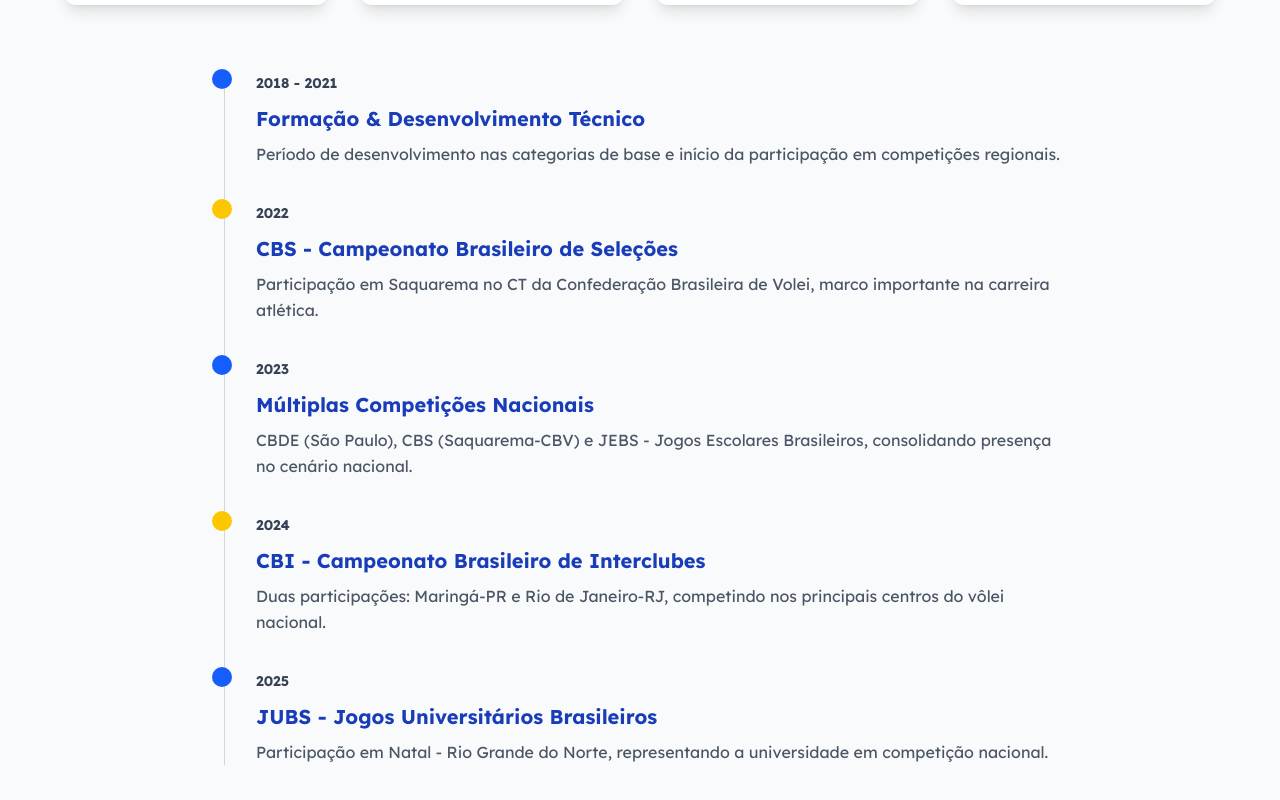
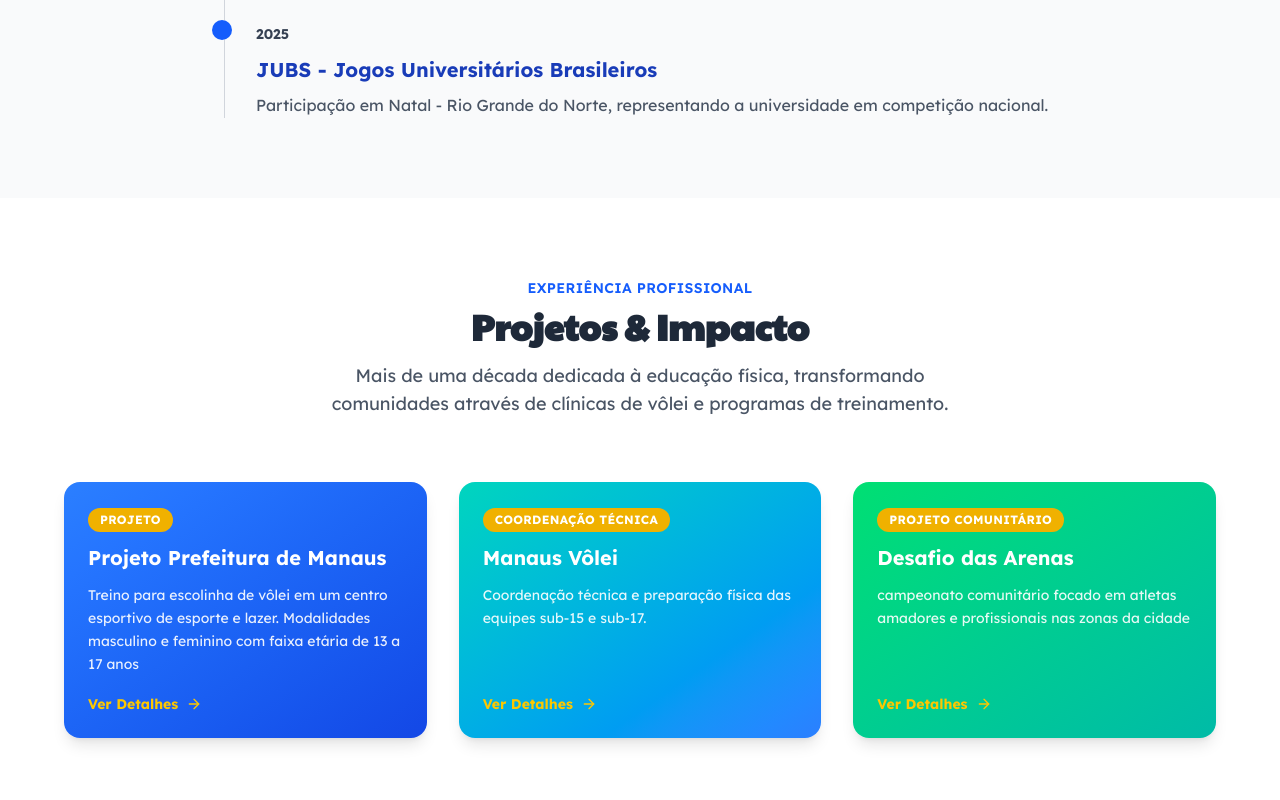
Before and after one commit to antonioalberto-dev/portifolio_grazi, a Next.js app: page / in a window 1280 px wide. Shown: the part 1962-2762 px from the top of the page. Built offline with nearby package versions, Linux system fonts and the light colour scheme.

Commit message:
feat: atualiza projetos e informações no portfólio, ajusta estilos e textos

```diff
--- a/src/app/page.tsx
+++ b/src/app/page.tsx
@@ -14,9 +14,9 @@
       <div id="inicio">
         <Hero />
       </div>
-      <div id="sobre">
+      {/* <div id="sobre">
         <About />
-      </div>
+      </div> */}
       <div id="conquistas">
         <Achievements />
       </div>
--- a/src/components/Footer.tsx
+++ b/src/components/Footer.tsx
@@ -38,8 +38,8 @@
           </div>
         </div>
 
-        <div className="border-t border-gray-800 mt-8 pt-8 text-center text-gray-400">
-          <p>&copy; 2024 Todos os direitos reservados. Criado com 💙</p>
+        <div className="border-t border-gray-800 mt-8 pt-8 text-center text-gray-400 font-lexend text-[10px]">
+          <p>&copy; 2026 Todos os direitos reservados. Desenvolvido por Antônio Barbosa</p>
         </div>
       </div>
     </footer>
--- a/src/components/Header.tsx
+++ b/src/components/Header.tsx
@@ -38,7 +38,7 @@
                 key={item.name}
                 href={item.href}
                 whileHover={{ scale: 1.05 }}
-                className="text-gray-700 hover:text-blue-600 transition-colors font-medium"
+                className="text-gray-700 hover:text-blue-600 transition-colors font-medium font-lexend"
               >
                 {item.name}
               </motion.a>
@@ -48,7 +48,7 @@
               whileTap={{ scale: 0.95 }}
               className="bg-blue-600 text-white px-6 py-2 rounded-full font-semibold hover:bg-blue-700 transition-colors"
             >
-              Agendar Aula
+              Fale comigo
             </motion.button>
           </div>
 
--- a/src/components/Projects.tsx
+++ b/src/components/Projects.tsx
@@ -1,52 +1,67 @@
-import { ArrowRight } from 'lucide-react';
+import { ArrowRight, Users, Award, Target, Calendar } from 'lucide-react';
 
 export default function Projects() {
   const projects = [
     {
-      title: "Projeto 1",
-      image: "bg-gradient-to-br from-green-400 to-blue-500",
-      description: "Descrição do projeto de impacto social..."
+      title: "Projeto Prefeitura de Manaus",
+      tag: "Projeto",
+      tagColor: "bg-yellow-500",
+      image: "bg-gradient-to-br from-blue-500 to-blue-700",
+      description: "Treino para escolinha de vôlei em um centro esportivo de esporte e lazer. Modalidades masculino e feminino com faixa etária de 13 a 17 anos"
     },
     {
-      title: "Projeto 2",
-      image: "bg-gradient-to-br from-purple-400 to-pink-500",
-      description: "Descrição do segundo projeto..."
+      title: "Manaus Vôlei",
+      tag: "Coordenação Técnica",
+      tagColor: "bg-yellow-500",
+      image: "bg-gradient-to-br from-teal-400 to-blue-500",
+      description: "Coordenação técnica e preparação física das equipes sub-15 e sub-17."
     },
     {
-      title: "Projeto 3",
-      image: "bg-gradient-to-br from-yellow-400 to-orange-500",
-      description: "Descrição do terceiro projeto..."
+      title: "Desafio das Arenas",
+      tag: "Projeto comunitário",
+      tagColor: "bg-yellow-500",
+      image: "bg-gradient-to-br from-green-400 to-teal-500",
+      description: "campeonato comunitário focado em atletas amadores e profissionais nas zonas da cidade"
     }
   ];
 
   return (
-    <section className="py-20 bg-gray-50">
+    <section className="py-20 bg-white">
       <div className="container mx-auto px-4">
         <div className="text-center mb-16">
-          <h2 className="text-sm font-semibold text-blue-600 uppercase tracking-wide mb-2">
-            Experiências & Impacto
+          <h2 className="text-sm font-semibold text-blue-600 uppercase tracking-wide mb-2 font-lexend">
+            EXPERIÊNCIA PROFISSIONAL
           </h2>
-          <h3 className="text-4xl font-bold text-gray-800">Projetos & Impacto</h3>
-          <p className="text-lg text-gray-600 mt-4 max-w-2xl mx-auto">
-            Mais de uma década dedicado à educação física, transformando comunidades através do esporte e dos hábitos de vida saudáveis.
+          <h3 className="text-4xl font-bold text-gray-800 font-paytone">Projetos & Impacto</h3>
+          <p className="text-lg text-gray-600 mt-4 max-w-2xl mx-auto font-lexend">
+            Mais de uma década dedicada à educação física,
+            transformando comunidades através de clínicas de vôlei e
+            programas de treinamento.
           </p>
         </div>
 
-        <div className="grid md:grid-cols-3 gap-8 max-w-6xl mx-auto">
-          {projects.map((project, index) => (
-            <div key={index} className="bg-white rounded-2xl overflow-hidden shadow-lg hover:shadow-xl transition-shadow">
-              <div className={`h-48 ${project.image} flex items-center justify-center text-white text-xl font-semibold`}>
-                {project.title}
+        <div className="grid md:grid-cols-3 gap-8 max-w-6xl mx-auto mb-16 font-lexend">
+          {projects.map((project, index) => {
+            return (
+              <div key={index} className="bg-white rounded-2xl overflow-hidden shadow-lg hover:shadow-xl transition-all duration-300 hover:-translate-y-1">
+                <div className={`h-64 ${project.image} relative flex flex-col justify-between p-6 text-white`}>
+                  <div>
+                    <div className={`inline-block px-3 py-1 ${project.tagColor} text-white text-xs font-bold rounded-full uppercase tracking-wide mb-3`}>
+                      {project.tag}
+                    </div>
+                    <h4 className="text-xl font-bold mb-3">{project.title}</h4>
+                    <p className="text-sm opacity-90 leading-relaxed">{project.description}</p>
+                  </div>
+                  <div className="flex items-center justify-between">
+                    <button className="flex items-center text-yellow-400 font-bold text-sm hover:text-yellow-300 transition-colors">
+                      Ver Detalhes
+                      <ArrowRight className="ml-2 w-4 h-4" />
+                    </button>
+                  </div>
+                </div>
               </div>
-              <div className="p-6">
-                <p className="text-gray-600 mb-4">{project.description}</p>
-                <button className="flex items-center text-blue-600 font-semibold hover:text-blue-800 transition-colors">
-                  Ver Detalhes
-                  <ArrowRight className="ml-2 w-4 h-4" />
-                </button>
-              </div>
-            </div>
-          ))}
+            );
+          })}
         </div>
       </div>
     </section>
```
